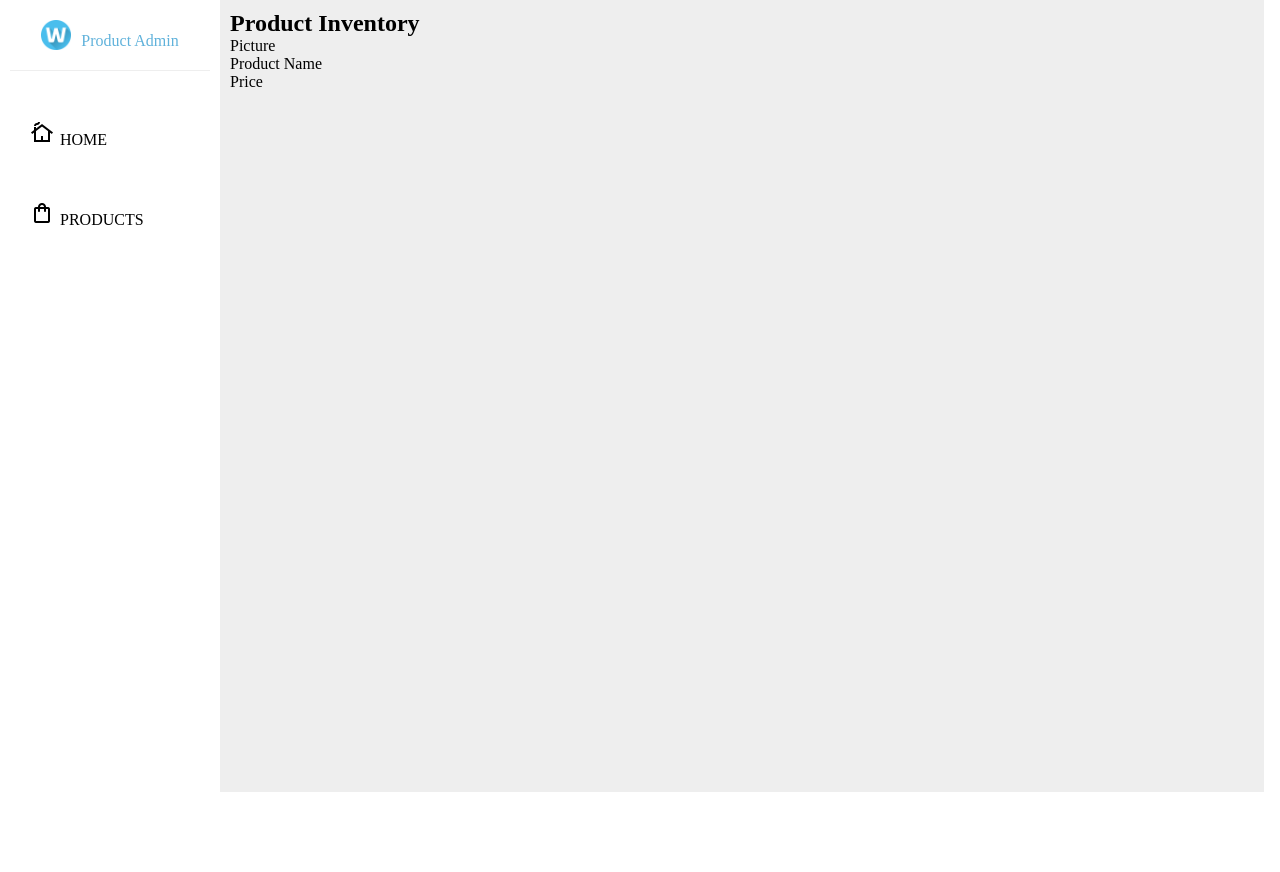
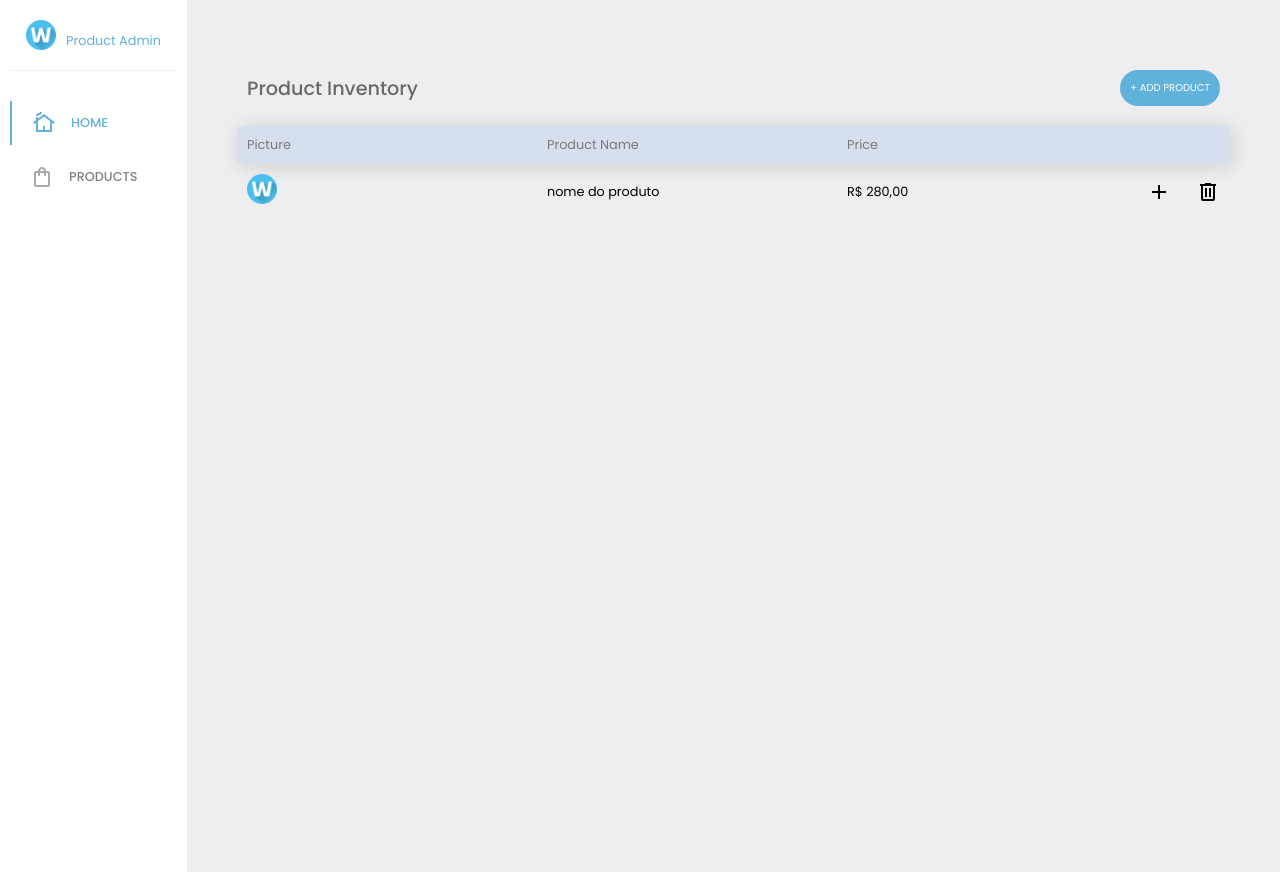
Before and after one commit to SamuelVitorCarvalho/JavaScript, a plain HTML site: page Exercícios JS/Exercício 09 - Tela de cadastro/index.html in a window 1280 px wide. Before the commit the page ends 800 px from the top, so only its background shows below. Drawn offline with nearby package versions, Linux system fonts and the light colour scheme.

Commit message:
CSS das 3 páginas pronto

```diff
--- a/Exercícios JS/Exercício 09 - Tela de cadastro/ex009.css
+++ b/Exercícios JS/Exercício 09 - Tela de cadastro/ex009.css
@@ -1,4 +1,6 @@
 @charset "UTF-8";
+
+@import url('https://fonts.googleapis.com/css2?family=Poppins:wght@100;300;400;500;700&display=swap');
 
 * {
     padding: 0px;
@@ -17,18 +19,21 @@ a {
     --cor3: #6CA4F0;
     --cor4: #60B2DB;
     --cor5: #60E5F1;
+    --font: 'Poppins', sans-serif;
 }
 
 body {
     display: flex;
     flex-direction: row;
+    font-family: var(--font);
+    font-size: .8em;
 }
 
 header {
     background-color: white;
     display: flex;
     flex-direction: column;
-    width: 200px;
+    width: 300px;
     height: 96.5vh;
     padding: 10px;
 }
@@ -49,21 +54,139 @@ header > #logo {
     width: 30px;
 }
 
-#pages {
+#pages div.icon-text {
     display: flex;
-    flex-direction: column;
-    gap: 50px;
-    padding: 20px;
+    flex-direction: row;
+    justify-content: left;
+    align-items: center;
+    gap: 15px;
+    padding: 10px 10px 10px 20px;
+    margin-bottom: 10px;
 }
 
-#pages > a > span {
-    width: 30px;
-    height: 30px;
+div.icon-text span {
+    color: var(--cor4);
+    /* background-color: #91caff;
+    padding: 5px;
+    border-radius: 50%; */
+}
+
+#pages div.icon-text a {
+    color: var(--cor4);
+    font-weight: 500;
 }
 
 main {
     background-color: var(--cor1);
-    padding: 10px;
-    width: 80vw;
+    padding: 50px;
+    width: 100vw;
     height: 96.5vh;
 }
+
+section#home {
+    display: flex;
+    flex-direction: row;
+    justify-content: space-between;
+    align-items: center;
+    padding: 20px 10px;
+}
+
+#home > h1 {
+    font-weight: 500;
+    color: rgb(105, 105, 105);
+}
+
+#home > #button-add-newProduct {
+    padding: 10px;
+    background-color: var(--cor4);
+    border-radius: 20px;
+    font-size: x-small;
+    color: white;
+}
+
+.description {
+    width: 300px;
+}
+
+section#products > #info {
+    display: flex;
+    flex-direction: row;
+    color: rgb(122, 122, 122);
+    background-color: #6ca3f031;
+    padding: 10px;
+    border-radius: 5px;
+    box-shadow: 2px 2px 20px rgba(0, 0, 0, 0.137);
+}
+
+#item .newProduct {
+    display: flex;
+    align-items: center;
+    padding: 10px;
+}
+
+#item .newProduct img {
+    max-width: 30px
+}
+
+#add-del {
+    display: flex;
+    gap: 25px;
+}
+
+/* Página de criar um produto */
+
+h1#title {
+    color: #60B2DB;
+    text-shadow: 2px 1px 1px rgba(0, 0, 0, 0.137); border-bottom: 1px solid rgba(122, 122, 122, 0.185);
+    width: 30vw;
+}
+
+section#infoProduct {
+    display: flex;
+    flex-direction: column;
+    gap: 40px;
+    padding: 10px;
+}
+
+input {
+    border: none;
+    background-color: #60b2db33;
+    border-radius: 10px;
+    padding: 5px;
+    margin-top: 10px;
+}
+
+section#finishCancel {
+    margin-top: 100px;
+    display: flex;
+    flex-direction: row;
+    justify-content: center;
+    gap: 50px;
+}
+
+section#finishCancel > #finish, #cancel {
+    display: flex;
+    flex-direction: row;
+    align-items: center;
+    justify-content: center;
+    gap: 10px;
+    padding: 10px;
+    width: 100px;
+    border-radius: 20px;
+}
+
+#finish:hover {
+    background-color: rgb(42, 179, 42);
+    color: white;
+    cursor: pointer;
+
+    transition: .2s;
+}
+
+#cancel:hover {
+    background-color: rgb(179, 42, 42);
+    color: white;
+    cursor: pointer;
+
+    transition: .2s;
+}
--- a/Exercícios JS/Exercício 09 - Tela de cadastro/index.html
+++ b/Exercícios JS/Exercício 09 - Tela de cadastro/index.html
@@ -14,24 +14,48 @@
             <p>Product Admin</p>
         </div>
         <div id="pages">
-            <a href="index.html"><span class="material-symbols-outlined">cottage</span>HOME</a>
-            <a href="pageCadasterProduct.html"><span class="material-symbols-outlined">shopping_bag</span>PRODUCTS</a>
+            <div class="icon-text" style="border-left: 2px solid #60B2DB;">
+                <span class="material-symbols-outlined">cottage</span>
+                <a href="index.html">HOME</a>
+            </div>
+            <div class="icon-text">
+                <span style="color: darkgray;" class="material-symbols-outlined">shopping_bag</span>
+                <a href="pageCadasterProduct.html" style="color: gray;">PRODUCTS</a>
+            </div>
         </div>
     </header>
     <main>
         <section id="home">
             <h1>Product Inventory</h1>
-            <div id="add">
+            <div id="button-add-newProduct">
+                + ADD PRODUCT
                 <!-- botão de adicionar novos produtos, criar outra página -->
             </div>
         </section>
         <section id="products">
             <div id="info">
-                <p>Picture</p>
-                <p>Product Name</p>
-                <p>Price</p>
+                <div class="description">Picture</div>
+                <div class="description">Product Name</div>
+                <div class="description">Price</div>
             </div>
             <div id="item">
+                <!--  Esse será o formato de div q conterá cada produto! -->
+                <div class="newProduct">
+                    <div class="description">
+                        <img src="img/logoW.png" alt="">
+                    </div>
+                    <div class="description">
+                        nome do produto
+                    </div>
+                    <div class="description">
+                        R$ 280,00
+                    </div>
+                    <div id="add-del">
+                        <span class="material-symbols-outlined" id="button-add">add</span>
+                        <span class="material-symbols-outlined" id="button-del">delete</span>
+                    </div>
+                </div>
+
                 <!--
                     Foto
                     Nome do produto
@@ -39,7 +63,6 @@
                     botão de excluir
                     botão de adiocionar ao cadastro (vai para a outra página)
                  -->
-                <!-- Aqui vão todos os produtos q já foram e ainda serão cadastrados -->
             </div>
         </section>
     </main>
```
Also changed, not shown: Exercícios JS/Exercício 09 - Tela de cadastro/pageAddEditProduct.html (added, +55 -0 lines), Exercícios JS/Exercício 09 - Tela de cadastro/pageCadasterProduct.html (+12 -5 lines).
